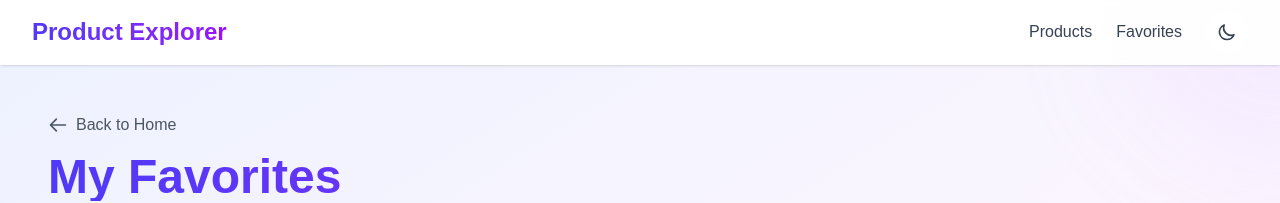
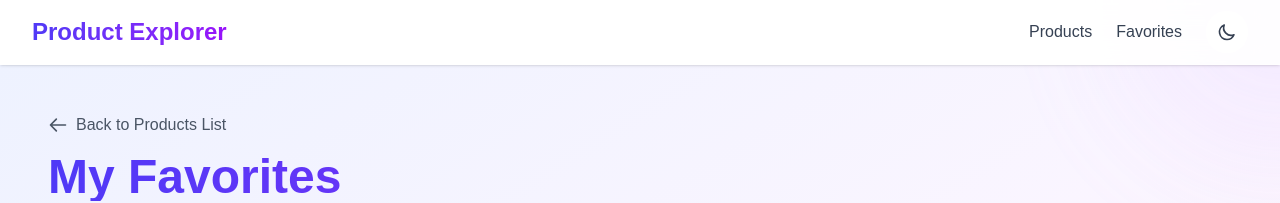
Before and after one commit to Iqbal0786/product-dashboard, a Next.js app: page /favorites in a window 1280 px wide. Shown: the top 203 px of the page. Built offline with nearby package versions, Linux system fonts and the light colour scheme.

Commit message:
update link path and title

```diff
--- a/app/favorites/page.tsx
+++ b/app/favorites/page.tsx
@@ -22,7 +22,7 @@ export default function FavoritesPage() {
           {/* Header */}
           <div className="mb-8">
             <Link
-              href="/"
+              href="/products"
               className="inline-flex items-center gap-2 text-gray-600 dark:text-gray-400 hover:text-indigo-600 dark:hover:text-indigo-400 transition-colors mb-4"
             >
               <svg
@@ -38,7 +38,7 @@ export default function FavoritesPage() {
                   d="M10 19l-7-7m0 0l7-7m-7 7h18"
                 />
               </svg>
-              Back to Home
+              Back to Products List
             </Link>
             <h1 className="text-4xl md:text-5xl font-bold mb-4 bg-gradient-to-r from-indigo-600 to-purple-600 bg-clip-text text-transparent dark:from-indigo-400 dark:to-purple-400">
               My Favorites
```
